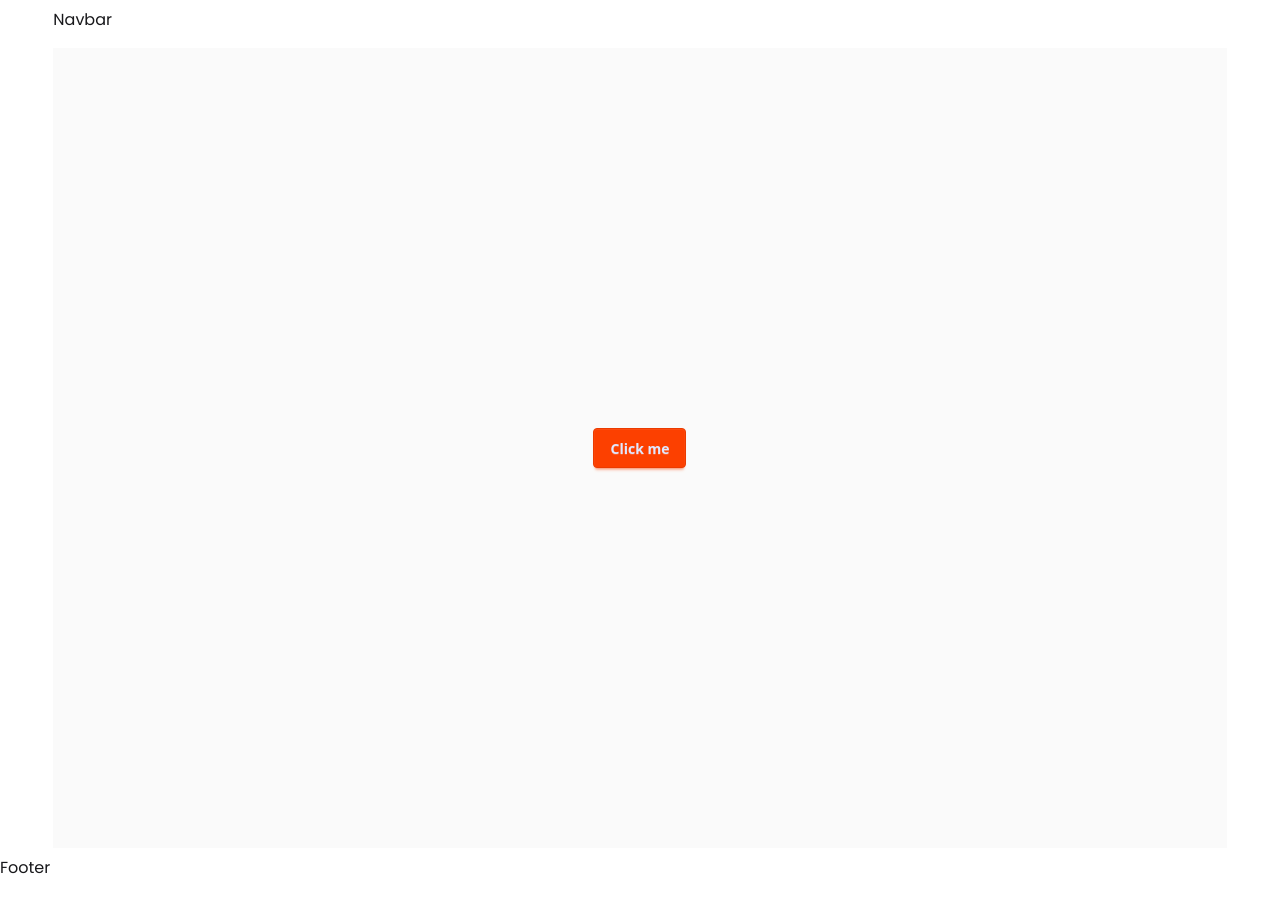
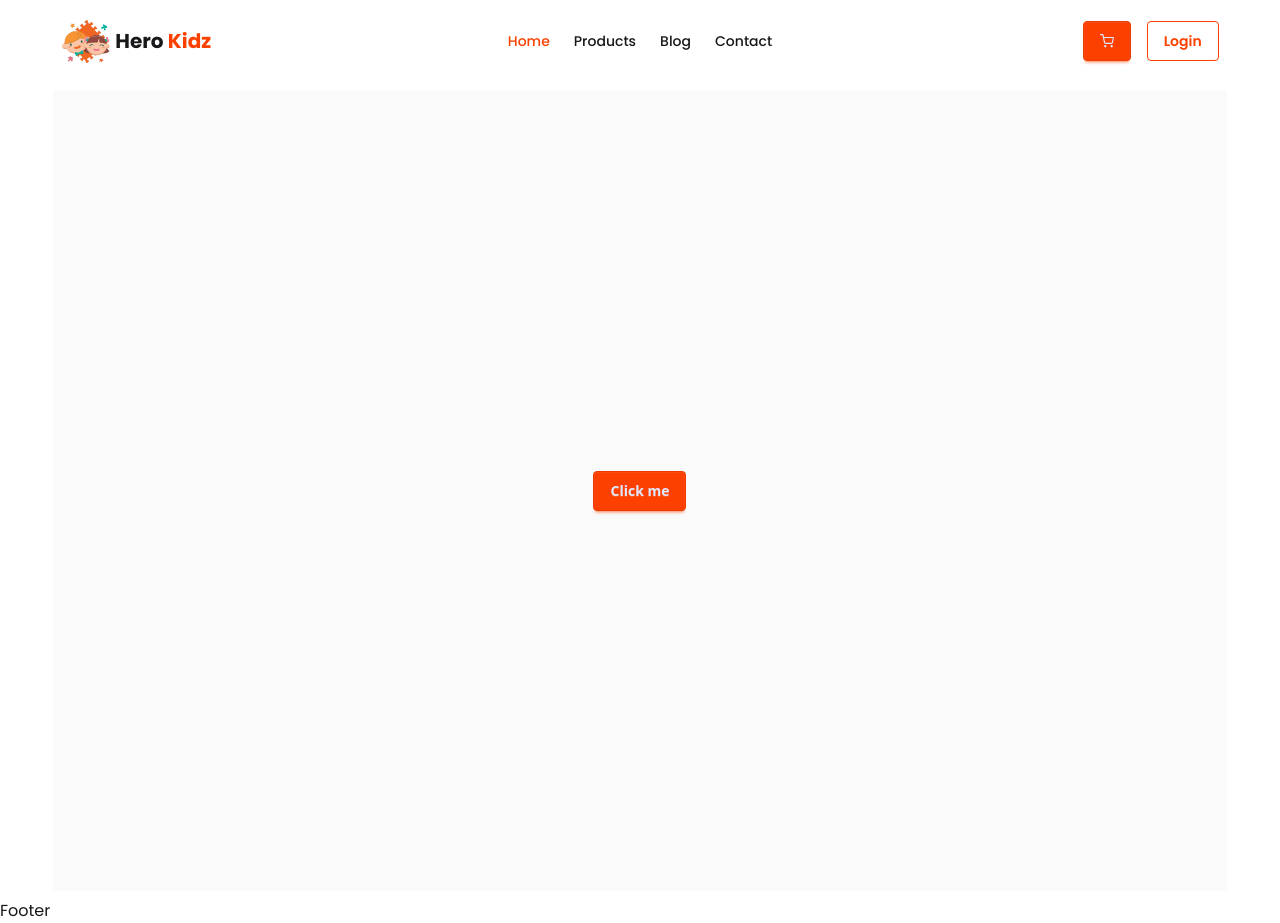
Before and after one commit to adittacse/hero-kidz, a Next.js app: page / in a window 1280 px wide. Before the commit the page ends 880 px from the top, so only its background shows below. Built offline with nearby package versions, Linux system fonts and the light colour scheme.

Commit message:
navbar design updated

```diff
--- /dev/null
+++ b/src/components/buttons/NavLink.jsx
@@ -0,0 +1,16 @@
+"use client";
+import React from "react";
+import Link from "next/link";
+import {usePathname} from "next/dist/client/components/navigation";
+
+const NavLink = ({ children, href }) => {
+    const path = usePathname();
+
+    return (
+        <Link href={href} className={`${path.startsWith(href) && "text-primary"} font-medium`}>
+            {children}
+        </Link>
+    );
+};
+
+export default NavLink;
--- /dev/null
+++ b/src/components/layouts/Logo.jsx
@@ -0,0 +1,13 @@
+import Link from "next/dist/client/link";
+import Image from "next/image";
+
+const Logo = () => {
+    return (
+        <Link href="/" className="flex items-center gap-1">
+            <Image src="/assets/logo.png" alt="logo-hero-kidz" width={50} height={40} />
+            <h2 className="text-xl font-bold">Hero <span className="text-primary">Kidz</span></h2>
+        </Link>
+    );
+};
+
+export default Logo;
--- a/src/components/layouts/Navbar.jsx
+++ b/src/components/layouts/Navbar.jsx
@@ -1,9 +1,44 @@
-import React from "react";
+import Logo from "@/components/layouts/Logo";
+import NavLink from "@/components/buttons/NavLink";
+import Link from "next/dist/client/link";
+import { FiShoppingCart } from "react-icons/fi";
 
 const Navbar = () => {
+    const links = <>
+        <li><NavLink href="/">Home</NavLink></li>
+        <li><NavLink href="/products">Products</NavLink></li>
+        <li><NavLink href="/blog">Blog</NavLink></li>
+        <li><NavLink href="/contact">Contact</NavLink></li>
+    </>;
+
     return (
-        <div>
-            Navbar
+        <div className="navbar bg-base-100">
+            <div className="navbar-start">
+                <div className="dropdown">
+                    <div tabIndex={0} role="button" className="btn btn-ghost lg:hidden">
+                        <svg xmlns="http://www.w3.org/2000/svg" className="h-5 w-5" fill="none" viewBox="0 0 24 24" stroke="currentColor"> <path strokeLinecap="round" strokeLinejoin="round" strokeWidth="2" d="M4 6h16M4 12h8m-8 6h16" /> </svg>
+                    </div>
+                    <ul
+                        tabIndex="-1"
+                        className="menu menu-sm dropdown-content bg-base-100 rounded-box z-1 mt-3 w-52 p-2 shadow">
+                        {links}
+                    </ul>
+                </div>
+                <Logo />
+            </div>
+            <div className="navbar-center hidden lg:flex">
+                <ul className="menu menu-horizontal px-1">
+                    {links}
+                </ul>
+            </div>
+            <div className="navbar-end space-x-4">
+                <Link href="/cart" className="btn btn-primary">
+                    <FiShoppingCart />
+                </Link>
+                <Link href="/login">
+                    <button className="btn btn-primary btn-outline">Login</button>
+                </Link>
+            </div>
         </div>
     );
 };
```
